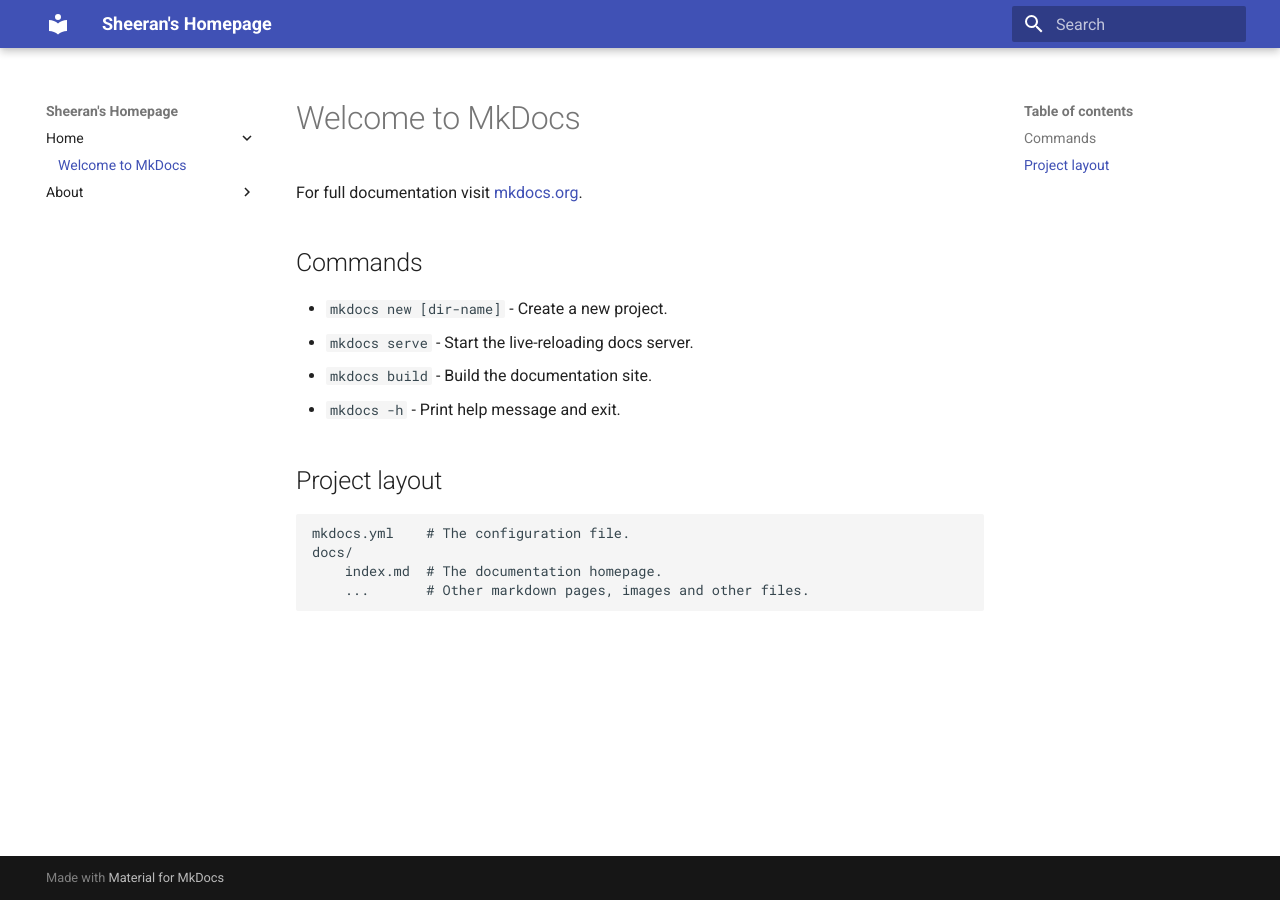
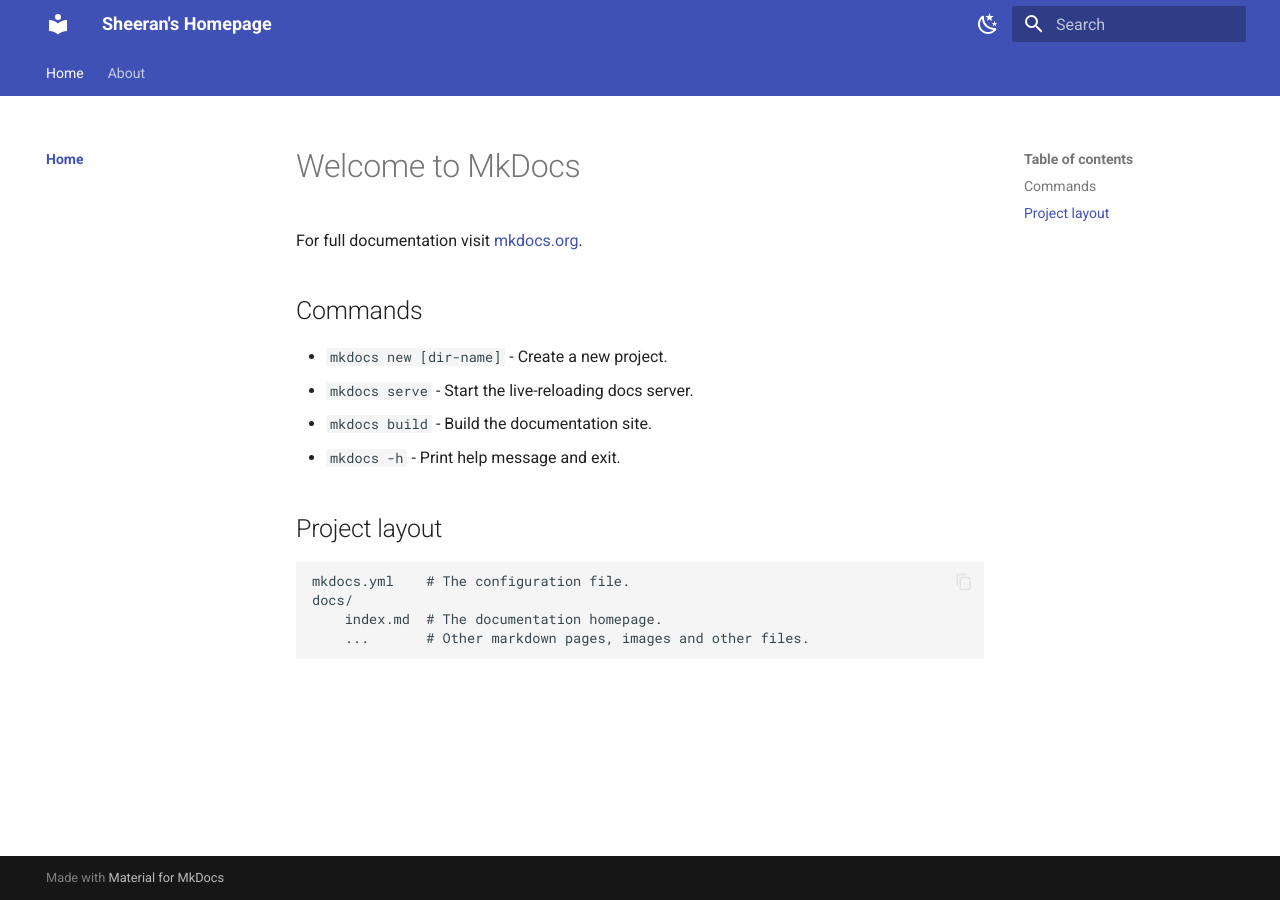
Before and after one commit to ApricityXUE/homepage, an MkDocs documentation site: the page built from docs/index.md, in a window 1280 px wide. Built offline with MkDocs 1.6.1 and Material for MkDocs 9.7.7, drawn with Linux system fonts in a browser that asks for light colours.

Commit message:
Update mkdocs.yml

```diff
--- a/mkdocs.yml
+++ b/mkdocs.yml
@@ -16,3 +16,51 @@
 # [top]
 theme:
   name: material
+  # [切换日间模式和夜间模式]
+  # https://squidfunk.github.io/mkdocs-material/setup/changing-the-colors/#color-palette-toggle
+  palette:
+    # 日间模式
+    - scheme: default
+      # 主颜色
+      # https://squidfunk.github.io/mkdocs-material/setup/changing-the-colors/#primary-color
+      primary: indigo
+      # 链接等可交互元件的高亮色
+      # https://squidfunk.github.io/mkdocs-material/setup/changing-the-colors/#accent-color
+      accent: orange
+      toggle:
+        # 图标
+        icon: material/weather-night
+        # 鼠标悬浮提示
+        name: 切换至夜间模式
+    # 夜间模式
+    - scheme: slate
+      primary: indigo
+      accent: orange
+      toggle:
+        icon: material/weather-sunny
+        name: 切换至日间模式
+  features:
+    # 使用 Tab 来进行分类
+    # https://squidfunk.github.io/mkdocs-material/setup/setting-up-navigation/#navigation-tabs
+    - navigation.tabs
+    # 返回顶部的按钮，在上滑时出现
+    # https://squidfunk.github.io/mkdocs-material/setup/setting-up-navigation/#back-to-top-button
+    - navigation.top
+    # 给每个 Tab 添加一个 index.md，且在点击 Tab 时打开
+    # https://squidfunk.github.io/mkdocs-material/setup/setting-up-navigation/#section-index-pages-with-section-index-pages
+    - navigation.indexes
+    # 打开 Tab 时左侧目录全部展开
+    # https://squidfunk.github.io/mkdocs-material/setup/setting-up-navigation/#navigation-expansion
+    - navigation.expand
+    # 搜索输入一些字母时推荐补全整个单词
+    # https://squidfunk.github.io/mkdocs-material/setup/setting-up-site-search/#search-suggestions
+    - search.suggest
+    # 搜索的关键词文章加入高亮
+    # https://squidfunk.github.io/mkdocs-material/setup/setting-up-site-search/#search-highlighting
+    - search.highlight
+    # 可以通过按钮复制代码
+    # https://squidfunk.github.io/mkdocs-material/reference/code-blocks/#code-copy-button
+    - content.code.copy
+    # [点击按钮跳转至 GitHub 修改 Markdown 源文件]
+    # https://squidfunk.github.io/mkdocs-material/setup/adding-a-git-repository/#code-actions
+    - content.action.edit
```
